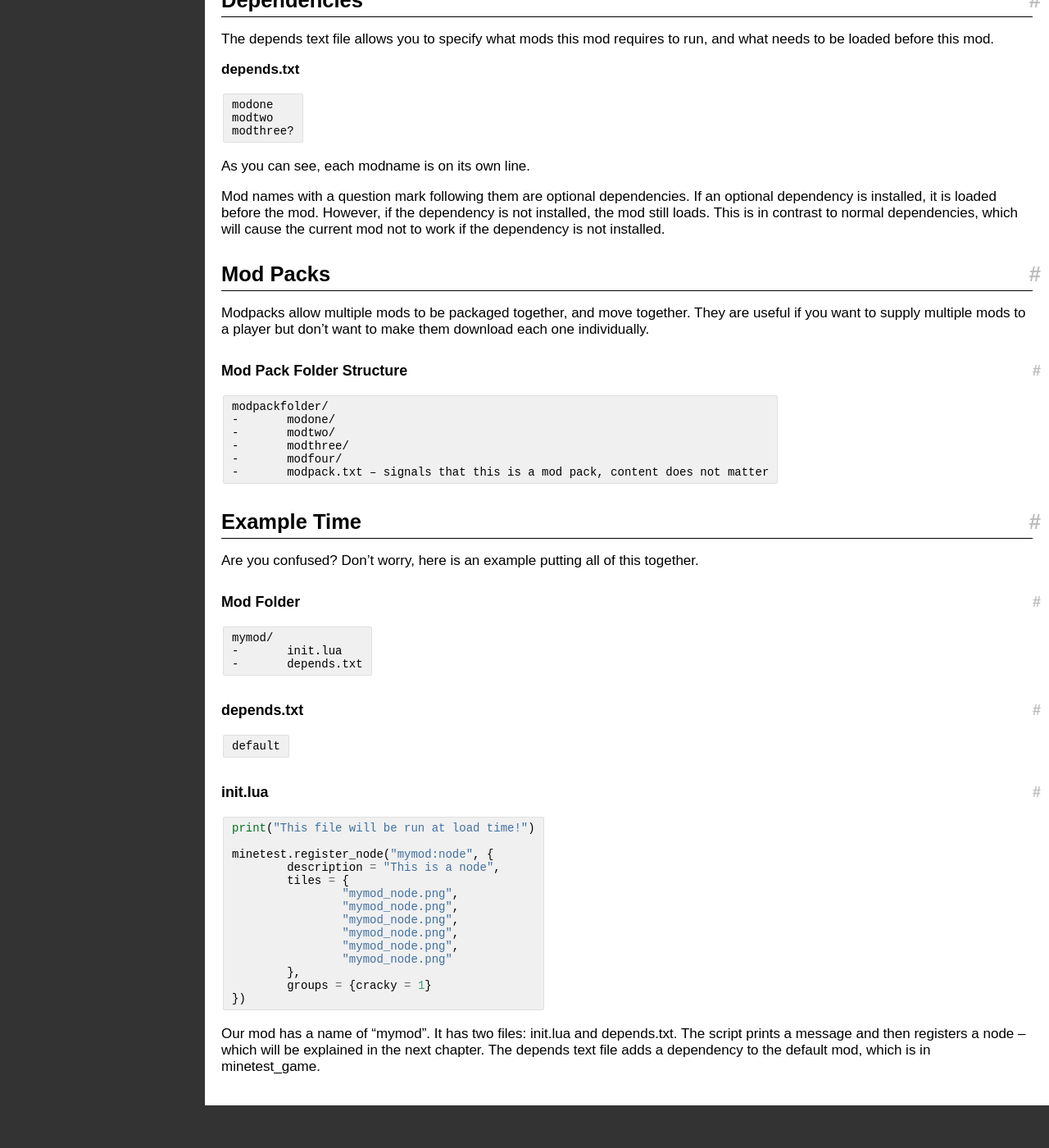
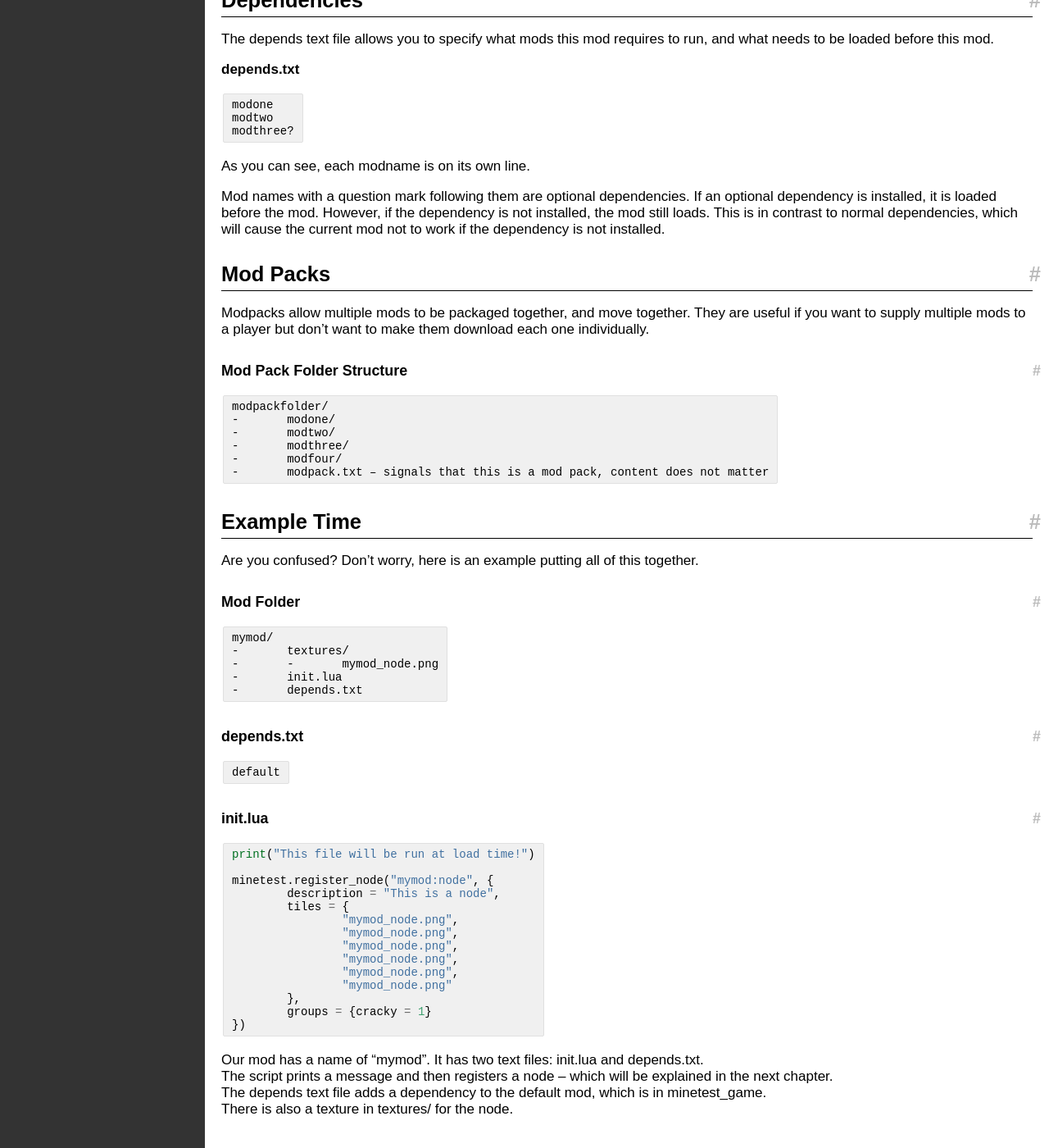
Before and after one commit to rubenwardy/minetest_modding_book, a Jekyll site: the page built from chapters/folders.md, in a window 1280 px wide and 1400 px high, scrolled down 1123 px. Shown: the whole window at 82% size. Built offline with Jekyll 4.4.1, drawn with Linux system fonts in a browser that asks for light colours; nearby versions of some CDN libraries; before the commit the page ends 2471 px from its top, so only the background shows below that.

Commit message:
Folder Structure: Consider texture in example time

```diff
--- a/chapters/folders.md
+++ b/chapters/folders.md
@@ -77,6 +77,8 @@ Are you confused? Don't worry, here is an example putting all of this together.
 
 ### Mod Folder
 	mymod/
+	-	textures/
+	-	-	mymod_node.png
 	-	init.lua
 	-	depends.txt
 
@@ -102,6 +104,7 @@ minetest.register_node("mymod:node", {
 })
 {% endhighlight %}
 
-Our mod has a name of "mymod". It has two files: init.lua and depends.txt.
-The script prints a message and then registers a node – which will be explained in the next chapter.
-The depends text file adds a dependency to the default mod, which is in minetest_game.
+Our mod has a name of "mymod". It has two text files: init.lua and depends.txt.\\
+The script prints a message and then registers a node – which will be explained in the next chapter.\\
+The depends text file adds a dependency to the default mod, which is in minetest_game.\\
+There is also a texture in textures/ for the node.
```
